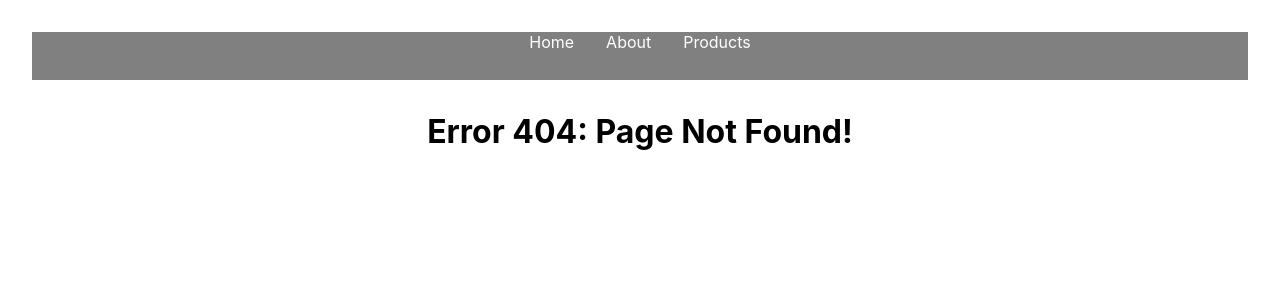
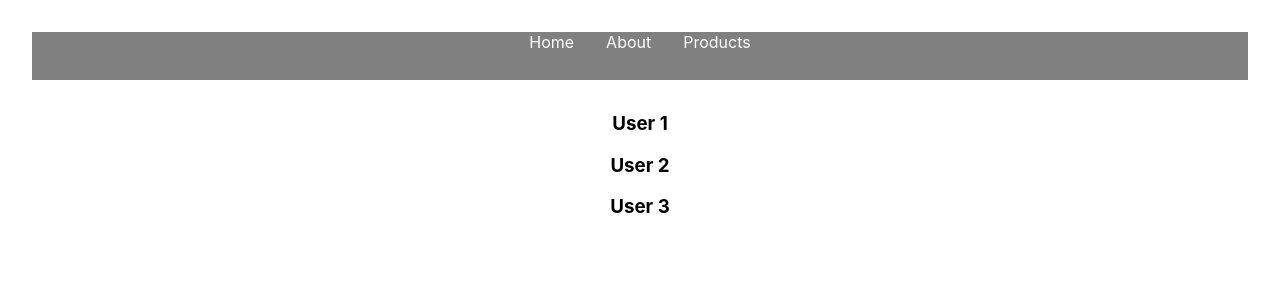
Before and after one commit to Drakkarrr/Road-to-react-router, a React (Create React App) app: page /users in a window 1280 px wide. Before the commit this address had no page. Shown: the top 300 px of the page. Built offline with nearby package versions, Linux system fonts and the light colour scheme.

Commit message:
Index routes

```diff
--- a/src/App.js
+++ b/src/App.js
@@ -8,6 +8,7 @@ import NotFound from "./components/NotFound";
 import Products from "./components/Products";
 import FeaturedProducts from "./components/FeaturedProducts";
 import NewProducts from "./components/NewProducts";
+import Users from "./components/Users";
 
 function App() {
   return (
@@ -18,9 +19,11 @@ function App() {
         <Route path="/order-summary" element={<OrderSummary/>} />
         <Route path="/about" element={<About/>} />
         <Route path="/products" element={<Products/> }>
+          <Route index element={<FeaturedProducts/>} />
           <Route path="featured" element={<FeaturedProducts/>} />
           <Route path="new" element={<NewProducts/>} />
         </Route>
+        <Route path="/users" element={<Users/>} />
         <Route path="*" element={<NotFound/> } />
      </Routes>
     </div>
--- /dev/null
+++ b/src/components/Users.jsx
@@ -0,0 +1,13 @@
+import React from 'react'
+
+const Users = () => {
+    return (
+        <>
+            <h3>User 1</h3>
+            <h3>User 2</h3>
+            <h3>User 3</h3>
+        </>
+    )
+}
+
+export default Users
```
